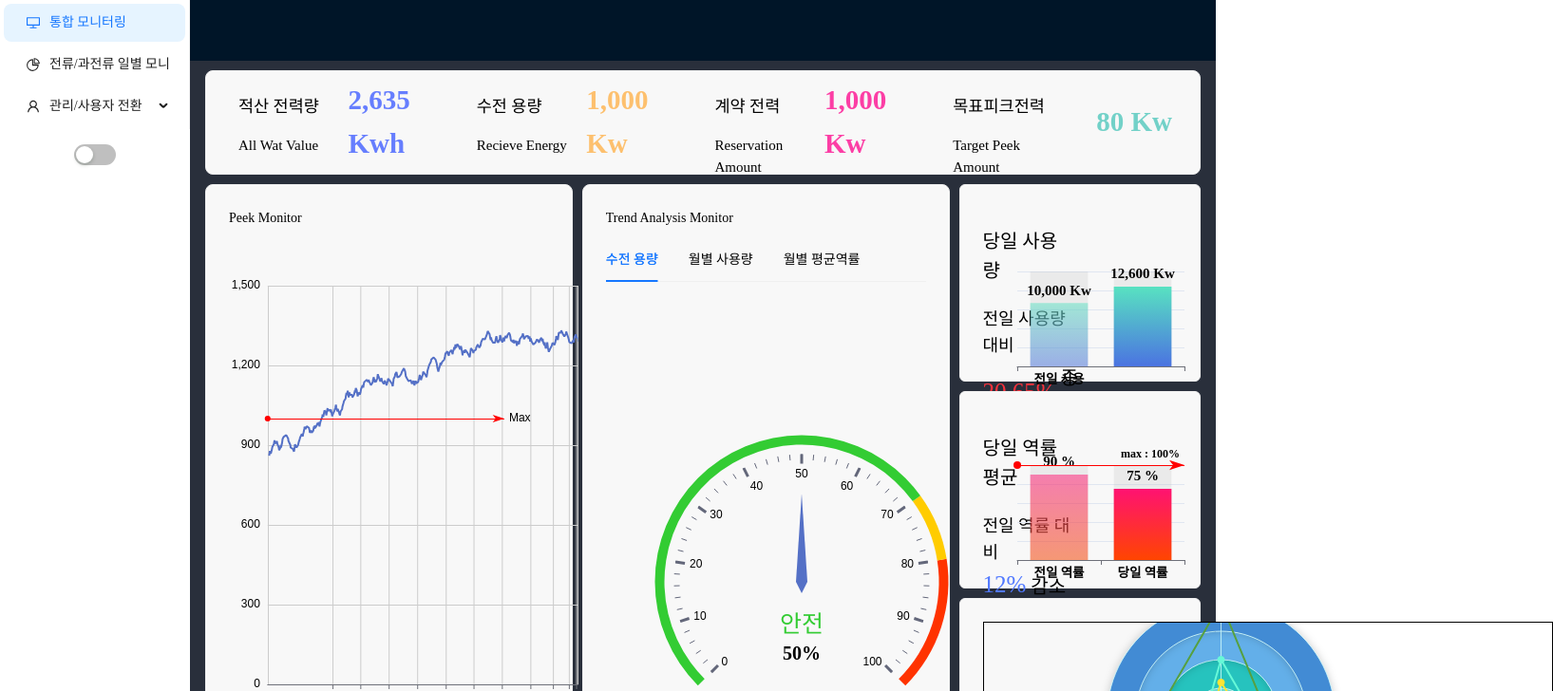
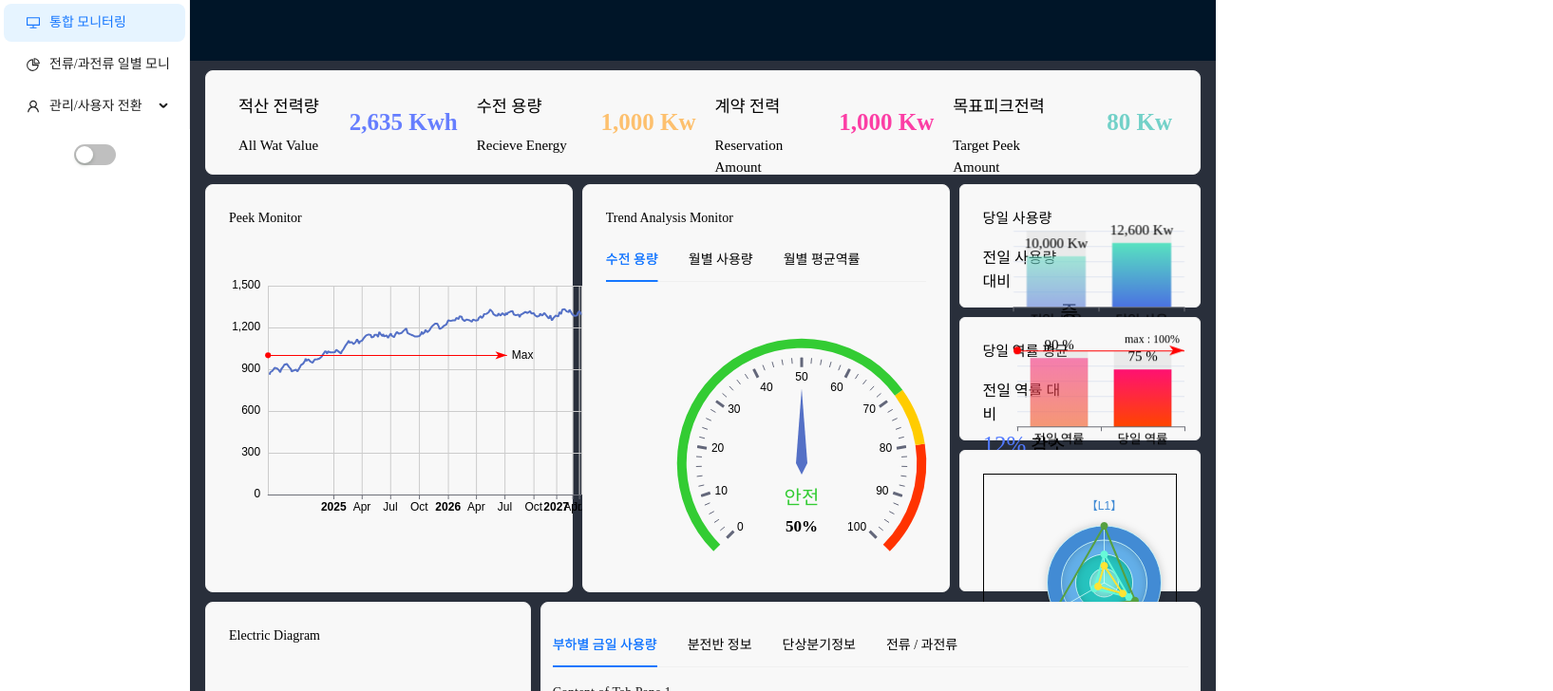
Before and after one commit to kbs6138/fems-workHome, a React (Create React App) app: page / in a window 1280 px wide. Shown: the top 728 px of the page at 95% size, 1635 px wide, since content can reach past the window. Built offline with nearby package versions, Linux system fonts and the light colour scheme; the HTML template or start-up script is replaced by a standard one.

Commit message:
위치잡는 중

```diff
--- a/src/App.css
+++ b/src/App.css
@@ -78,7 +78,7 @@
 .Main-Top-Info2-h1,
 .Main-Top-Info3-h1,
 .Main-Top-Info4-h1 {
-    font-size: 29px !important;
+    font-size: 25px !important;
 }
 
 
@@ -131,8 +131,7 @@
 .Main-Center-Content1,
 .Main-Center-Content2,
 .Main-Center-Content3 {
-
-    height: 645px;
+    height: 430px;
 }
 
 .Main-Bottom-Content-Row {
@@ -141,8 +140,7 @@
 
 .Main-Bottom-Content1,
 .Main-Bottom-Content2 {
-
-    height: 455px;
+    height: 430px;
     max-height: 100% !important;
 }
 
@@ -150,8 +148,16 @@
 .Card3-top,
 .Card3-middle,
 .Card3-bottom {
-    height: 208px;
     border-radius: 6px;
+}
+
+.Card3-bottom{
+    height: 149px !important;
+}
+
+.Card3-top,
+.Card3-middle{
+    height: 130px !important;
 }
 
 .card-container {
@@ -159,10 +165,6 @@
     /* 원하는 여백 크기로 변경 가능 */
 }
 
-
-.Card3-bottom {
-    height: 210px !important;
-}
 
 span {
     display: flex;
@@ -195,20 +197,19 @@ span p {
 
 .Card1-grid-Title-text,
 .Card2-grid-Title-text {
-    font-size: 20px;
-    font-family: 'NanumSquareNeoBold';
+    font-size: 15px;
 }
 
 .Card1-grid-SubTitle-text,
 .Card2-grid-SubTitle-text {
-    font-size: 18px;
+    font-size: 16px;
 }
 
 .Card1-grid-Percent-Near-text,
 .Card2-grid-Percent-Near-text,
 .Card3-grid-Percent-Near-text {
     font-size: 20px;
-    font-family: 'NanumSquareNeoExtraBold';
+
 }
 
 /*************************************************** 컨텐츠 (메인화면) *************************************************/
@@ -222,6 +223,7 @@ span p {
     text-align: center;
     background-color: #001528;
     color: white;
+
 }
 
 /*************************************************** 푸터 (최하단) ****************************************************/
--- a/src/Components/Charts/Charts.css
+++ b/src/Components/Charts/Charts.css
@@ -3,17 +3,13 @@
     background-color: transparent; /* 예시 배경색 */
 }
 
-
-.gauge-container {
+  .gauge {
+    width: 100%;
+    max-width: 600px; /* 최대 크기 설정 */
+    height: 350px;
     display: flex;
     justify-content: center;
     align-items: center;
-
-  }
-  .gauge {
-    width: 100%;
-    max-width: 600px; /* 최대 크기 설정 */
-    height: 600px;
   }
 
 
@@ -21,15 +17,15 @@
 
   @media (max-width: 768px) {
     .gauge {
-      height: 200px; /* 작은 화면에서 높이 조절 */
+      height: 250px; /* 작은 화면에서 높이 조절 */
       width: 500px;
     }
   }
 
 
   .Peekchart {
-    width: 99%;
-    height: 550px;
+    width: 100%;
+    height: 350px;
   }
 
   @media (max-width: 768px) {
@@ -43,11 +39,8 @@
 
   #RightChart3 {
     border: 1px solid black;
-    height: 300px;
+    position: relative;
+
+
 
   }
-  #RightChart3 svg {
-    left: 100px !important;
-
-    height: 200px !important;
-  }
--- a/src/Components/Charts/Gauge.jsx
+++ b/src/Components/Charts/Gauge.jsx
@@ -42,24 +42,24 @@ const GaugeChart = () => {
                                 }
                                 return `{${statusColor}|${statusText}}\n${value}%`;
                             },
-                            fontSize: 20,
+                            fontSize: 17,
                             color: textColor, // 기본 텍스트 색상 설정
                             fontFamily: 'NanumSquareNeoBold',
                             rich: {
                                 safe: {
                                     color: '#33cc33',
-                                    fontSize: 25, // 폰트 크기 설정
+                                    fontSize: 20, // 폰트 크기 설정
                                     fontFamily: 'NanumSquareNeoBold',
 
                                 },
                                 caution: {
                                     color: '#ffcc00',
-                                    fontSize: 25, // 폰트 크기 설정
+                                    fontSize: 20, // 폰트 크기 설정
                                     fontFamily: 'NanumSquareNeoBold',
                                 },
                                 danger: {
                                     color: '#ff3300',
-                                    fontSize: 25, // 폰트 크기 설정
+                                    fontSize: 20, // 폰트 크기 설정
                                     fontFamily: 'NanumSquareNeoBold',
                                 }
                             }
@@ -106,9 +106,7 @@ const GaugeChart = () => {
     }, [isDarkMode]);
 
     return (
-        <div className="gauge-container">
-            <div id="gauge" ref={chartRef} className="gauge" />
-        </div>
+        <div id="gauge" ref={chartRef} className="gauge" />
     );
 };
 
--- a/src/Components/Charts/PowerFactor.jsx
+++ b/src/Components/Charts/PowerFactor.jsx
@@ -22,7 +22,7 @@ function PowerFactor() {
         data: [30, 25, 36, 30, 45, 35, 64, 52, 59, 36, 39]
       }],
       chart: {
-        height: 500,
+        height: 300,
         type: 'line',
         stacked: false,
       },
--- a/src/Components/Charts/RightChart1.jsx
+++ b/src/Components/Charts/RightChart1.jsx
@@ -1,24 +1,25 @@
 import React, { useEffect, useContext } from 'react';
 import * as echarts from 'echarts';
-import { ThemeContext } from '../ThemeContext'; // ThemeContext 경로는 프로젝트 구조에 맞게 수정
-import './Charts.css';  // 필요한 CSS 파일을 import
+import { ThemeContext } from '../ThemeContext';
+import './Charts.css';
 
 const RightChart1 = () => {
     const { isDarkMode } = useContext(ThemeContext);
 
     useEffect(() => {
         const chartDom = document.getElementById('RightChart1');
-        const myChart = echarts.init(chartDom);
+
+
+        const myChart = echarts.init(chartDom, null, { renderer: 'canvas' });
 
         const option = {
             xAxis: {
                 type: 'category',
                 data: ['전일 사용', '당일 사용'],
                 axisLabel: {
-                    fontWeight: 'bold',
-                    color: isDarkMode ? '#fff' : 'black',
-                    fontSize: '13.5px',
-                    fontFamily: 'NanumSquareNeo'
+                    color: isDarkMode ? '#fff' : '#000',
+                    fontSize: '14px',
+                    fontFamily: 'NanumSquareNeoBold'
                 }
             },
             yAxis: {
@@ -50,12 +51,10 @@ const RightChart1 = () => {
                         show: true,
                         position: 'top',
                         formatter: (params) => `${params.value.toLocaleString()} Kw`,
-                        fontWeight: 'bold',
                         fontSize: '15px',
-                        fontFamily: 'NanumSquareNeo',
-                        color: isDarkMode ? 'white' : 'black'
-                    },
-
+                        fontFamily: 'NanumSquareNeoBold',
+                        color: isDarkMode ? '#fff' : '#000'
+                    }
                 }
             ]
         };
@@ -70,8 +69,8 @@ const RightChart1 = () => {
     return (
         <div
             id="RightChart1"
-            className="RightChart1"
-            style={{ width: '220px', height: '230px', position: 'absolute', transform: 'translate(10%, -50%)' , right:'0' }}
+            className="right-chart-1"
+            style={{ width: '225px', height: '210px', position: 'absolute', transform: 'translate(10%, -58%)', right: '0' }}
         ></div>
     );
 };
--- a/src/Components/Charts/RightChart2.jsx
+++ b/src/Components/Charts/RightChart2.jsx
@@ -15,10 +15,9 @@ const RightChart2 = () => {
                 type: 'category',
                 data: ['전일 역률', '당일 역률'],
                 axisLabel: {
-                    fontWeight: 'bold',
                     color: isDarkMode ? '#fff' : 'black',
                     fontSize: '13.5px',
-                    fontFamily: 'NanumSquareNeo'
+                    fontFamily: 'NanumSquareNeoBold'
                 }
             },
             yAxis: {
@@ -50,9 +49,8 @@ const RightChart2 = () => {
                         show: true,
                         position: 'top',
                         formatter: (params) => `${params.value.toLocaleString()} %`,
-                        fontWeight: 'bold',
                         fontSize: '15px',
-                        fontFamily: 'NanumSquareNeo',
+                        fontFamily: 'NanumSquareNeoBold',
                         color: isDarkMode ? 'white' : 'black'
                     },
                     markLine: {
@@ -62,9 +60,8 @@ const RightChart2 = () => {
                                 label: {
                                     formatter: 'max : 100%',
                                     position: 'insideEndTop',
-                                    fontWeight: 'bold',
                                     fontSize: '12px',
-                                    fontFamily: 'NanumSquareNeo',
+                                    fontFamily: 'NanumSquareNeoBold',
                                     color: isDarkMode ? 'white' : 'black'
                                 }
                             }
@@ -77,19 +74,16 @@ const RightChart2 = () => {
                 }
             ]
         };
-
         myChart.setOption(option);
-
         return () => {
             myChart.dispose();
         };
     }, [isDarkMode]);
-
     return (
         <div
             id="RightChart2"
-            className="RightChart2"
-            style={{ width: '220px', height: '230px', position: 'absolute', transform: 'translate(10%, -50%)' , right:'0' }}
+            className="right-chart-2"
+            style={{ width: '220px', height: '210px', position: 'absolute', transform: 'translate(10%, -58%)', right: '0' }}
         ></div>
     );
 };
--- a/src/Components/Charts/RightChart3.jsx
+++ b/src/Components/Charts/RightChart3.jsx
@@ -20,8 +20,8 @@ const RightChart3 = () => {
             { text: 'L2' },
             { text: 'L3' }
           ],
-          center: ['25%', '50%'],
-          radius: 120,
+          center: ['50%', '50%'],
+          radius: 60,
           startAngle: 90,
           splitNumber: 4,
           shape: 'circle',
@@ -65,17 +65,16 @@ const RightChart3 = () => {
             {
               value: [60, 5,  1500],
               name: 'Data B',
-
             },
             {
               value: [200, 40,  2500],
               name: 'Data C',
-
             }
           ]
         },
+      ]
 
-      ]
+
     };
 
     if (option && typeof option === 'object') {
@@ -95,7 +94,7 @@ const RightChart3 = () => {
   }, []);
 
   return (
-    <div id="RightChart3" style={{ width: '600px', height: '200px' }}></div>
+    <div id="RightChart3" style={{ width: '100%', height: '230px' }}></div>
   );
 };
 
--- a/src/Components/Charts/UsedMonthly.jsx
+++ b/src/Components/Charts/UsedMonthly.jsx
@@ -22,7 +22,7 @@ function UsedMonthly() {
         data: [30, 25, 36, 30, 45, 35, 64, 52, 59, 36, 39]
       }],
       chart: {
-        height: 500,
+        height: 300,
         type: 'line',
         stacked: false,
       },
--- a/src/Components/PhaseQuarterlyInfo/PhaseQuarterlyInfo.jsx
+++ b/src/Components/PhaseQuarterlyInfo/PhaseQuarterlyInfo.jsx
@@ -190,9 +190,7 @@ const PhaseQuarterlyInfo = () => {
         columns={newColumns}
         dataSource={data}
         style={{
-          marginTop: 24,
-          padding: '0 15px 0 15px',
-          height: '400px',
+          padding: '0 10px 0 10px',
         }}
       />
     </div>
--- a/src/Layouts/Main/Main.jsx
+++ b/src/Layouts/Main/Main.jsx
@@ -92,18 +92,18 @@ const AppMain = () => {
             >
                 <Col className="gutter-row" span={9}>
                     <div className='Main-Center-Content1'>
+
                         <Card className={`Card1 ${TxtTheme} ${BgTheme}`}>
-                            <h8>Peek Monitor</h8>
-                            <PeekChart />
+                        <span>Peek Monitor</span>
+                        <PeekChart />
                         </Card>
                     </div>
                 </Col>
 
                 <Col className="gutter-row" span={9}>
                     <div className='Main-Center-Content2' >
-                        <Card className={`Card2 ${TxtTheme} ${BgTheme}`}>
-                            <h8> Trend Analysis Monitor</h8>
-                            <br />
+                        <Card size='medium' className={`Card2 ${TxtTheme} ${BgTheme}`}>
+                            <span> Trend Analysis Monitor</span>
                             <CenterMainTabs />
                         </Card>
                     </div>
@@ -115,7 +115,7 @@ const AppMain = () => {
                             <Row gutter={[16, 12]} justify="center" align="middle">
                                 <Col span={12}>
                                     <div className="Card1-grid-text">
-                                        <p className="Card1-grid-Title-text">당일 사용량</p>
+                                        <span className="Card1-grid-Title-text">당일 사용량</span>
                                         <p className="Card1-grid-SubTitle-text">전일 사용량 대비
                                         <span className="Card1-grid-Percent-text">
                                             <span className="Card1-grid-Percent-value">20.65%</span>
@@ -135,7 +135,7 @@ const AppMain = () => {
                             <Row gutter={[16, 12]} justify="center" align="middle">
                                 <Col span={12}>
                                     <div className="Card2-grid-text">
-                                        <p className="Card2-grid-Title-text">당일 역률 평균</p>
+                                        <span className="Card2-grid-Title-text">당일 역률 평균</span>
                                         <p className="Card2-grid-SubTitle-text">전일 역률 대비
                                             <span className="Card2-grid-Percent-text">
                                                 <span className="Card2-grid-Percent-value">12%</span>
```
Lines whose indentation alone changed are shown as unchanged.
